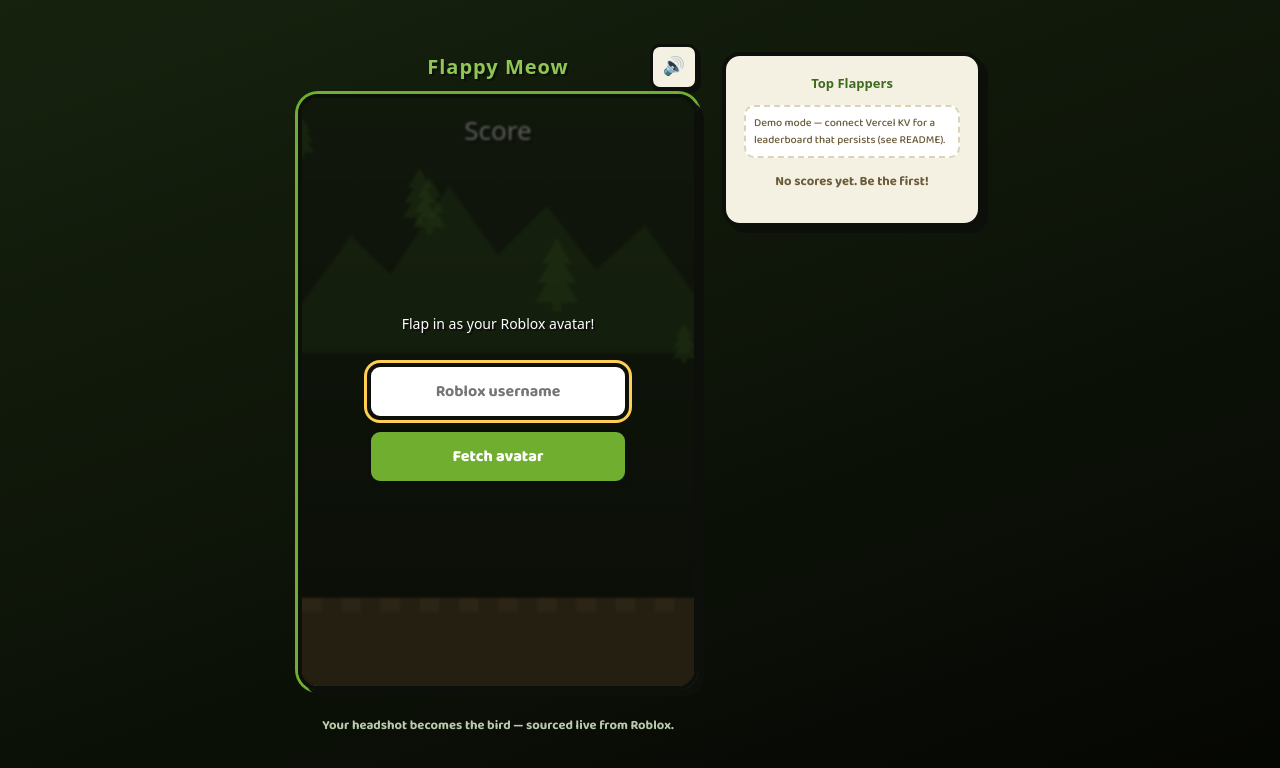
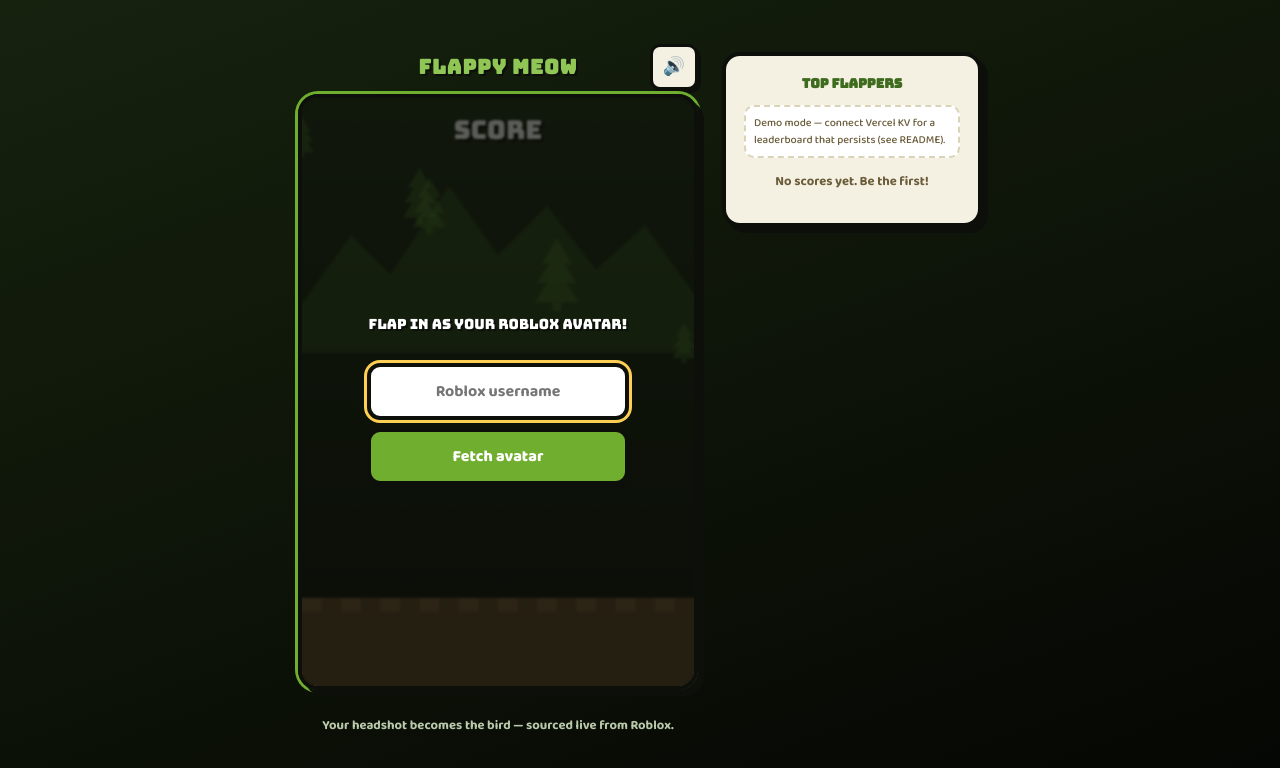
Before and after one commit to MHmeow28/Flappy-MH, a Next.js app: page / in a window 1280 px wide. Shown: the top 768 px of the page. Built offline with nearby package versions, Linux system fonts and the light colour scheme.

Commit message:
Update layout.tsx

```diff
--- a/app/layout.tsx
+++ b/app/layout.tsx
@@ -17,7 +17,7 @@
         <link rel="preconnect" href="https://fonts.googleapis.com" />
         <link rel="preconnect" href="https://fonts.gstatic.com" crossOrigin="anonymous" />
         <link
-          href="https://fonts.googleapis.com/css2?family=Press+Start+2P&family=Baloo+2:wght@500;700;800&display=swap"
+          href="https://fonts.googleapis.com/css2?family=Bungee&family=Baloo+2:wght@500;700;800&display=swap"
           rel="stylesheet"
         />
       </head>
```
